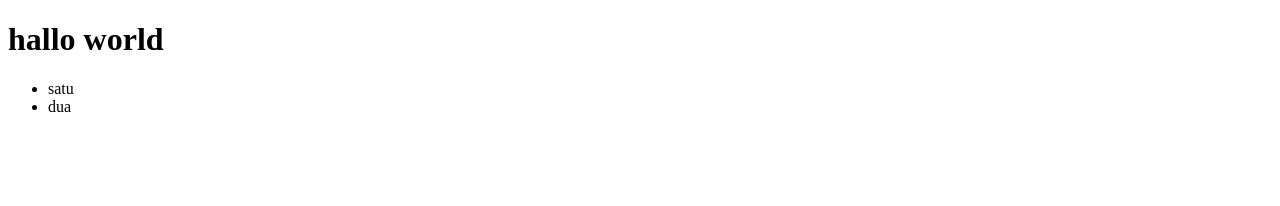
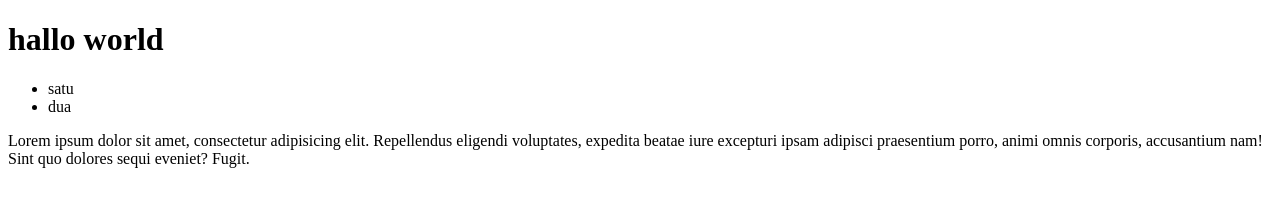
Before and after one commit to yogisaputra92/latihangit, a plain HTML site: page index.html in a window 1280 px wide. Drawn offline with Linux system fonts and the light colour scheme.

Commit message:
menambahkan tag articel

```diff
--- a/index.html
+++ b/index.html
@@ -11,5 +11,9 @@
         <li>satu</li>
         <li>dua</li>
     </ul>
+
+    <article>
+        <p>Lorem ipsum dolor sit amet, consectetur adipisicing elit. Repellendus eligendi voluptates, expedita beatae iure excepturi ipsam adipisci praesentium porro, animi omnis corporis, accusantium nam! Sint quo dolores sequi eveniet? Fugit.</p>
+    </article>
 </body>
 </html>
```
